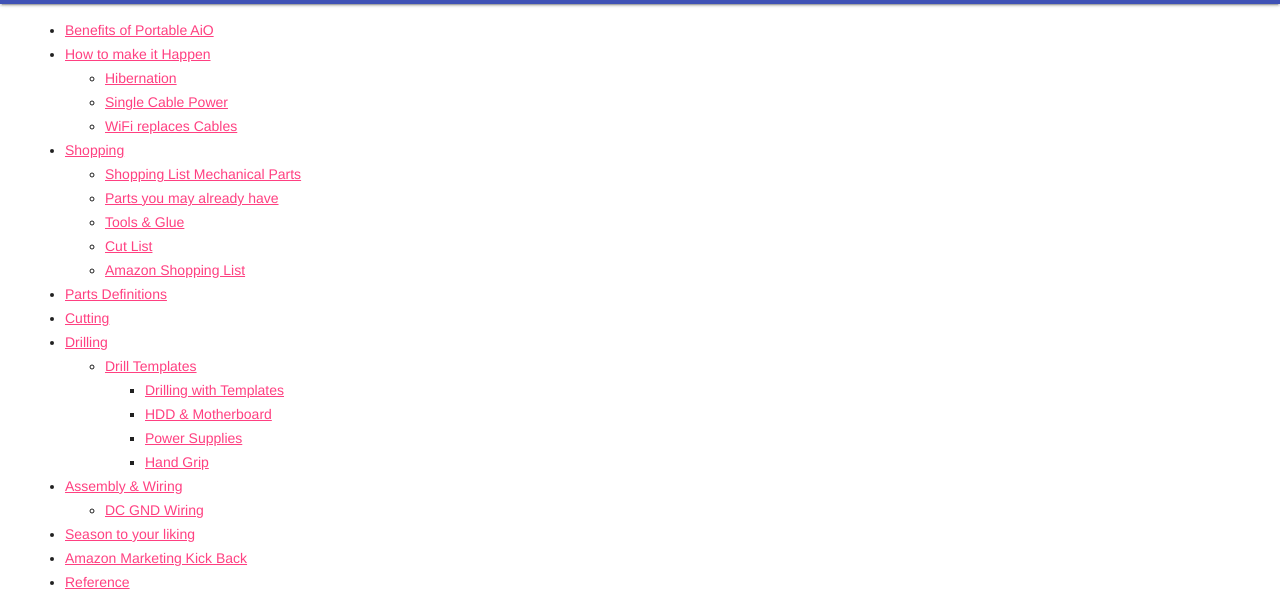
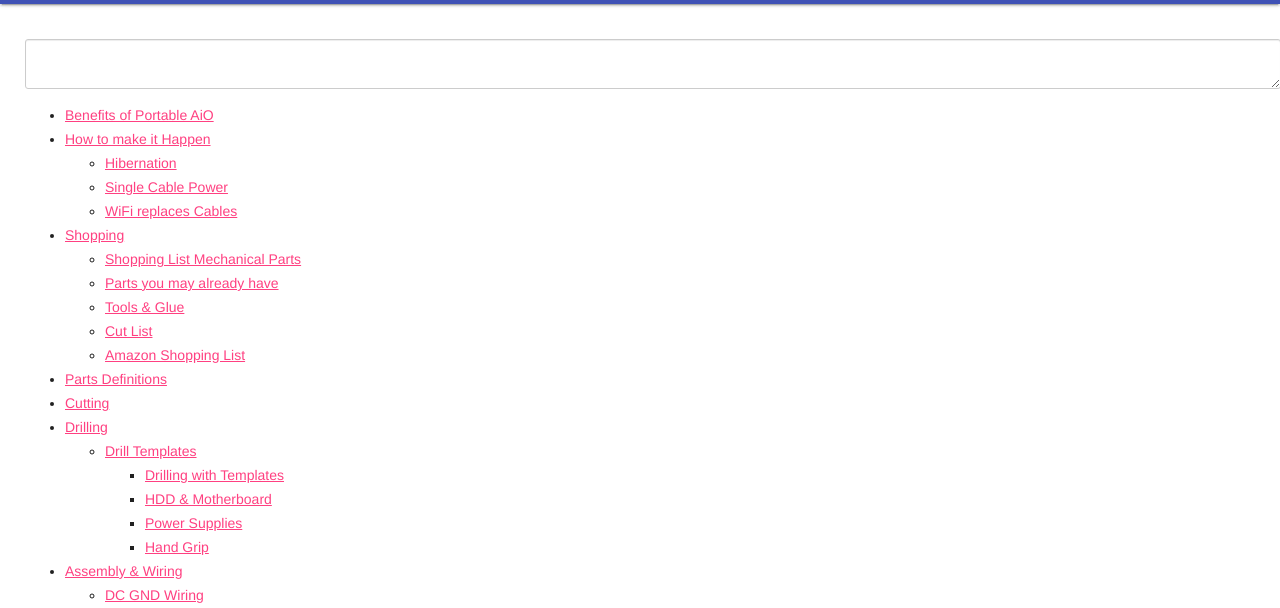
Before and after one commit to V-Squared/v2-ToC-Converter, a website: page index.html in a window 1280 px wide. Shown: the part 60-668 px from the top of the page. Drawn offline with nearby package versions, Linux system fonts and the light colour scheme.

Commit message:
added textarea

```diff
--- a/css/style.css
+++ b/css/style.css
@@ -12,3 +12,26 @@ pre {
   line-height: 1.7;
   overflow-x: auto;
 }
+textarea {
+  margin-top: 35px;
+  font-family: "Ubuntu Mono",Menlo,Monaco,Consolas,"Courier New",monospace;
+  border-width: 0;
+  resize: vertical;
+  width: 100%;
+  height: 36px;
+  padding: 6px 12px;
+  background-color: #fff;
+  border: 1px solid #ccc;
+  border-radius: 3px;
+  -moz-box-shadow: inset 0 1px 1px rgba(0,0,0,.075);
+  -webkit-box-shadow: inset 0 1px 1px rgba(0,0,0,.075);
+  box-shadow: inset 0 1px 1px rgba(0,0,0,.075);
+  -moz-transition: border-color ease-in-out .15s,-moz-box-shadow ease-in-out .15s;
+  -webkit-transition: border-color ease-in-out .15s,box-shadow ease-in-out .15s;
+  -o-transition: border-color ease-in-out .15s,box-shadow ease-in-out .15s;
+  transition: border-color ease-in-out .15s,box-shadow ease-in-out .15s;
+  font-size: 16px;
+  line-height: 1.42857143;
+  color: #555;
+  display: block;
+}
--- a/index.html
+++ b/index.html
@@ -30,6 +30,9 @@
   <div class="page-content">
 
     <div class="container">
+
+      <textarea val=""></textarea>
+
       <div class="list">
         <ul>
           <li>
```
Also changed, not shown: 1 other file.
